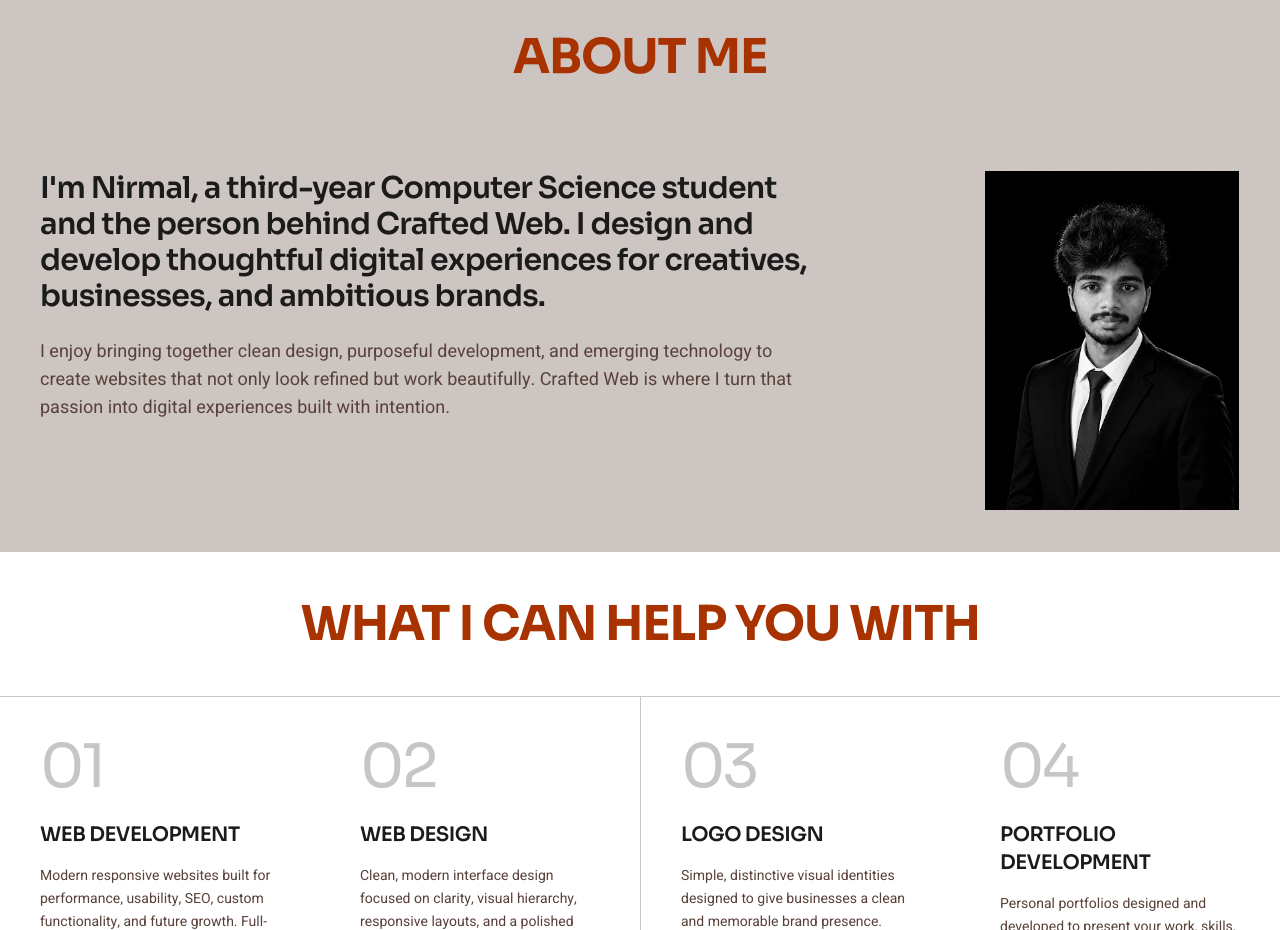
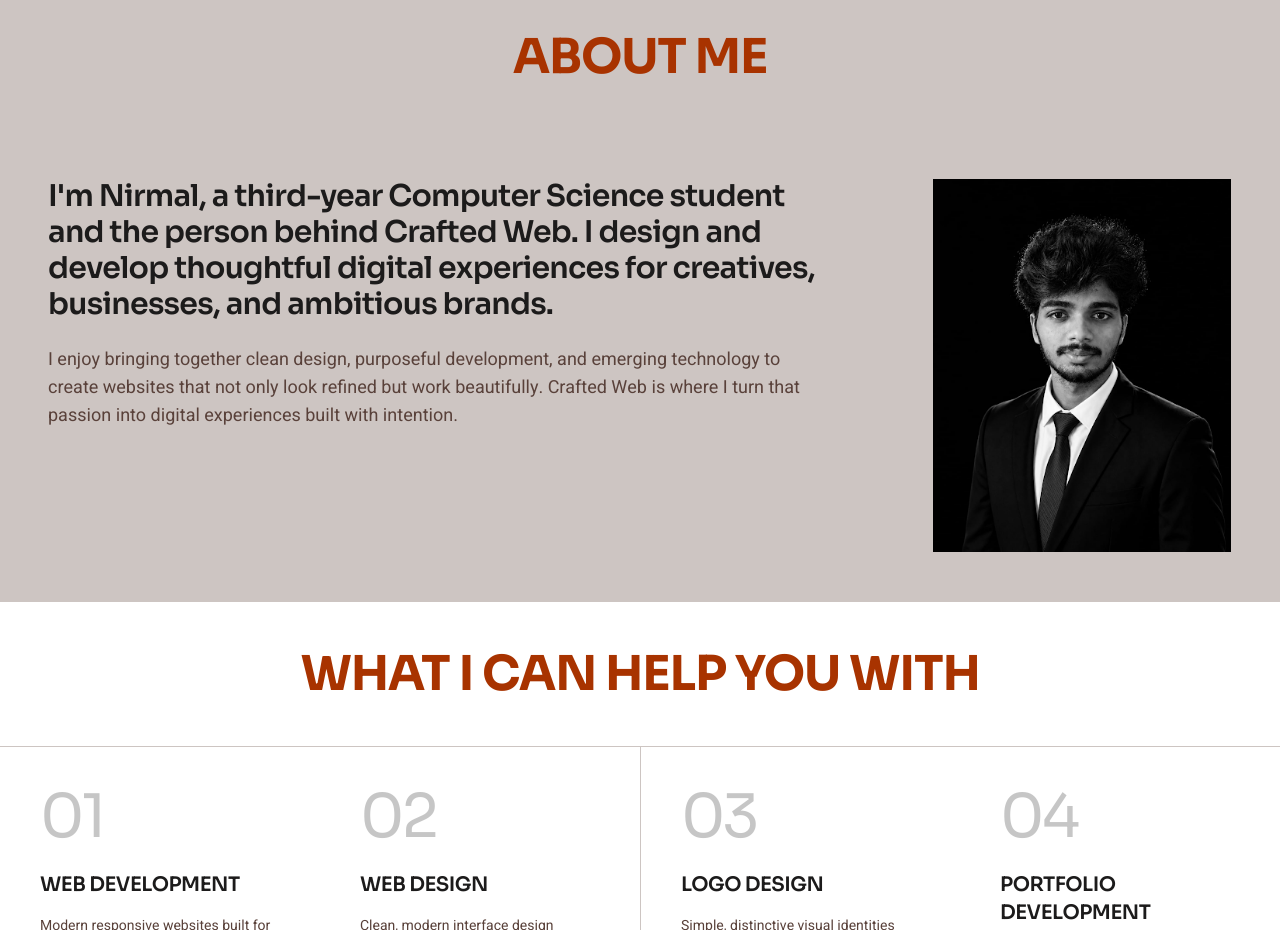
Before and after one commit to Nirmal0804/Freelancing-Portfolio, a Next.js app: page / in a window 1280 px wide. Shown: the part 800-1730 px from the top of the page. Built offline with nearby package versions, Linux system fonts and the light colour scheme.

Commit message:
style: refine About portrait positioning, aspect ratio, and composition balance

```diff
--- a/components/home/AboutSection.tsx
+++ b/components/home/AboutSection.tsx
@@ -12,8 +12,8 @@ export const AboutSection: React.FC = () => {
           ABOUT ME
         </h2>
       </div>
-      <div className="md:col-span-12 p-6 sm:p-8 lg:p-10 flex flex-col md:flex-row gap-8 lg:gap-12 items-start justify-between">
-        <div className="flex-1 order-1 max-w-3xl flex flex-col gap-6">
+      <div className="md:col-span-12 p-6 sm:p-8 lg:p-12 flex flex-col lg:flex-row gap-8 lg:gap-12 items-center lg:items-start justify-between">
+        <div className="flex-1 max-w-2xl lg:max-w-3xl flex flex-col gap-6 justify-center">
           <p className="font-heading text-xl sm:text-2xl lg:text-3xl text-on-surface font-semibold leading-snug tracking-tight">
             I&apos;m Nirmal, a third-year Computer Science student and the person behind Crafted Web. I design and develop thoughtful digital experiences for creatives, businesses, and ambitious brands.
           </p>
@@ -21,14 +21,15 @@ export const AboutSection: React.FC = () => {
             I enjoy bringing together clean design, purposeful development, and emerging technology to create websites that not only look refined but work beautifully. Crafted Web is where I turn that passion into digital experiences built with intention.
           </p>
         </div>
-        <div className="w-full sm:w-56 md:w-60 lg:w-64 shrink-0 order-2">
-          <div className="relative aspect-[3/4] w-full overflow-hidden border border-[#cdc5c2] bg-surface-container-low">
+
+        <div className="w-full max-w-[240px] sm:max-w-[280px] lg:max-w-[300px] shrink-0 self-center lg:self-start">
+          <div className="relative aspect-[4/5] w-full overflow-hidden border border-[#cdc5c2] bg-surface-container-low shadow-xs">
             <Image
               src="/images/nirmal-portrait.jpg"
               alt="Portrait of Nirmal, founder of Crafted Web"
               fill
-              sizes="(max-width: 768px) 100vw, 256px"
-              className="object-cover grayscale hover:grayscale-0 transition-all duration-500"
+              sizes="(max-width: 768px) 240px, (max-width: 1024px) 280px, 300px"
+              className="object-cover object-top grayscale hover:grayscale-0 transition-all duration-500 ease-out"
             />
           </div>
         </div>
```
